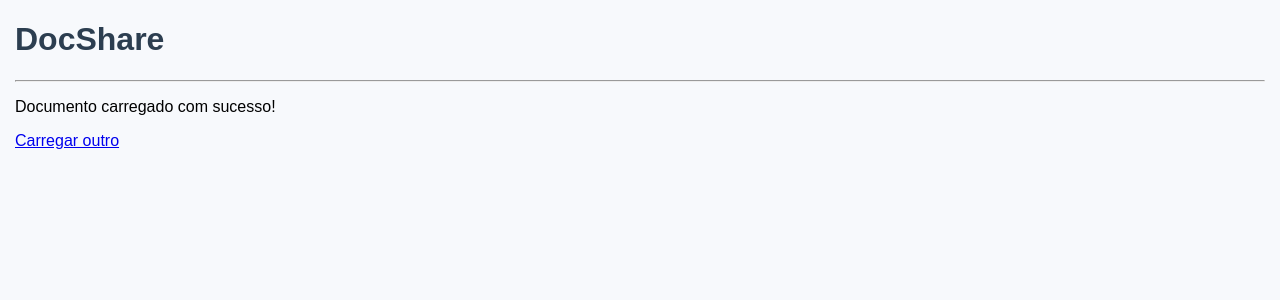
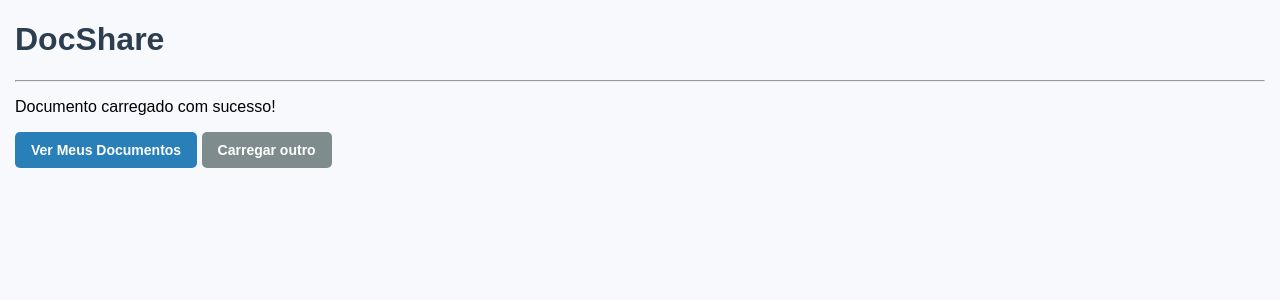
Before and after one commit to ademirs94/docshare, a Django app: page /upload-success/ in a window 1280 px wide. Shown: the top 300 px of the page. Run offline with Django 5.2, Linux system fonts and the light colour scheme.

Commit message:
botao de sucesso

```diff
--- a/core/templates/upload_success.html
+++ b/core/templates/upload_success.html
@@ -4,5 +4,7 @@
 
 {% block content %}
     <p>Documento carregado com sucesso!</p>
-    <a href="{% url 'upload' %}">Carregar outro</a>
+    <a class="btn btn-primary" href="{% url 'document_list' %}">Ver Meus Documentos</a>
+    <a class="btn btn-secondary" href="{% url 'upload' %}">Carregar outro</a>
 {% endblock %}
+g
```
Also changed, not shown: 1 other file.
